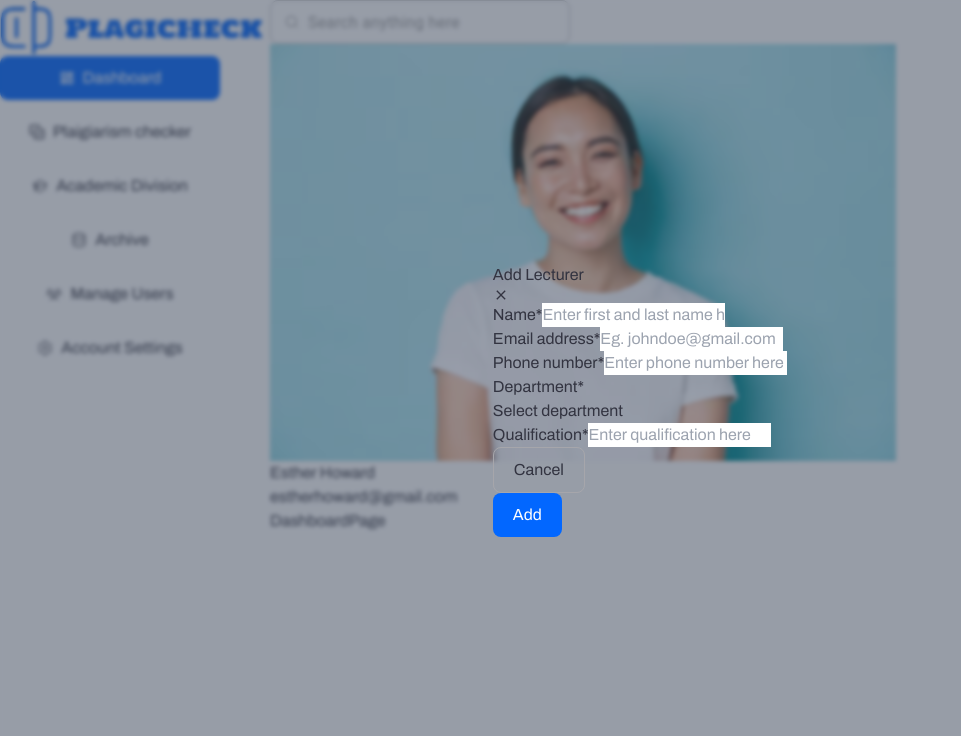
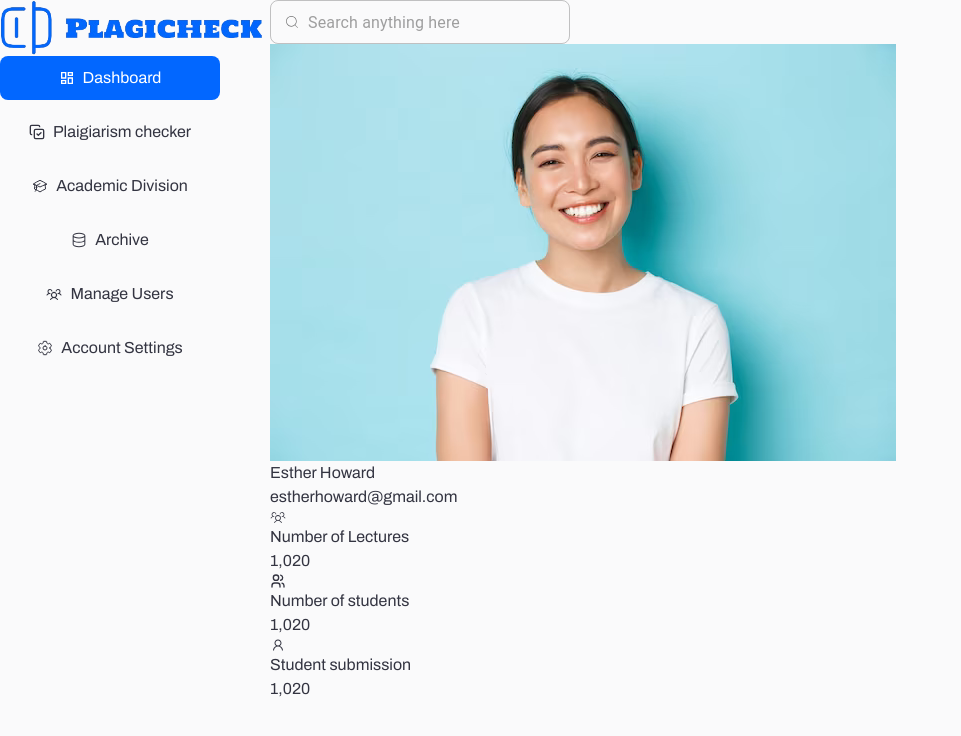
Before and after one commit to amt-theophilus-mercifield/plagiTest, a React (Vite) app in the folder plagicheck/: page /dashboard in a window 1280 px wide. Shown: the top 736 px of the page, without its empty margins (0-961 px from the left). Built offline with nearby package versions, Linux system fonts and the light colour scheme; sample sign-in values are in the browser's storage.

Commit message:
feat: Cards component created

```diff
--- a/plagicheck/src/components/DashboardPage.tsx
+++ b/plagicheck/src/components/DashboardPage.tsx
@@ -1,11 +1,13 @@
 import React from "react";
 import AddModal from "./modals/AddModal";
+import Cards from "./commons/Cards";
 
 const DashboardPage = () => {
   return (
     <>
-      <AddModal />
-      <div>DashboardPage</div>
+      {/* <AddModal /> */}
+      <Cards/>
+      <div></div>
     </>
   );
 };
--- /dev/null
+++ b/plagicheck/src/components/commons/Cards.tsx
@@ -0,0 +1,45 @@
+import { TbUsers } from "react-icons/tb";
+import { LiaUserSolid } from "react-icons/lia";
+import { PiUsersThreeLight } from "react-icons/pi";
+
+const Cards = () => {
+  return (
+    <div className="flex gap-[26px]">
+      <div className="w-full h-[129px]  rounded-[8px] border-l-2 border-blue-500 shadow-md bg-gradient-to-r from-white to-white flex gap-4 pl-4 pt-4">
+        <div className="bg-[#CCE1FF] w-[40px] h-[40px] flex items-center justify-center rounded-[50%]">
+          <PiUsersThreeLight className="w-[24px] h-[24px]  text-[#0267FF]" />
+        </div>
+        <div>
+          <p className="text-[23px] font-semibold text-[#333441] pb-4">
+            Number of Lectures
+          </p>
+          <p className="text-[27px] text-gray-500 font-semibold">1,020</p>
+        </div>
+      </div>
+      <div className="w-full h-[129px]  rounded-[8px] border-l-2 border-blue-500 shadow-md bg-gradient-to-r from-white to-white flex gap-4  pl-4 pt-4">
+        <div className="bg-[#CCFACC] w-[40px] h-[40px] flex items-center justify-center rounded-[50%]">
+          <TbUsers className="w-[24px] h-[24px] text-[#00E600]" />
+        </div>
+        <div>
+          <p className="text-[23px] font-semibold text-[#333441] pb-4">
+            Number of students
+          </p>
+          <p className="text-[27px]  text-gray-500 font-semibold ">1,020</p>
+        </div>
+      </div>
+      <div className="w-full h-[129px]  rounded-[8px] border-l-2 border-blue-500 shadow-md bg-gradient-to-r from-white to-white flex gap-4 pl-4 pt-4">
+        <div className="bg-[#FFEDCC] w-[40px] h-[40px] flex items-center justify-center rounded-[50%]">
+          <LiaUserSolid className="w-[24px] h-[24px] text-[#FF0000]" />
+        </div>
+        <div>
+          <p className="text-[23px] font-semibold text-[#333441] pb-4">
+            Student submission
+          </p>
+          <p className="text-[27px]  text-gray-500 font-semibold">1,020</p>
+        </div>
+      </div>
+    </div>
+  );
+};
+
+export default Cards;
--- a/plagicheck/src/components/dashboard/AccountSettings.tsx
+++ b/plagicheck/src/components/dashboard/AccountSettings.tsx
@@ -115,7 +115,7 @@ const AccountSettings = () => {
                   <img
                     src={profile}
                     alt=""
-                    className="rounded-full w-[114px] h-[114px] object-cover shadow-lg"
+                    className="rounded-full w-[114px] h-[114px] object-cover shadow"
                   />
                   <div className="container bg-white flex items-center justify-center w-[40px] h-[40px] rounded-[50%] absolute bottom-0 right-0">
                     <div className="bg-[#CCD3E0] flex items-center justify-center w-[35px] h-[35px] rounded-[50%]">
```
